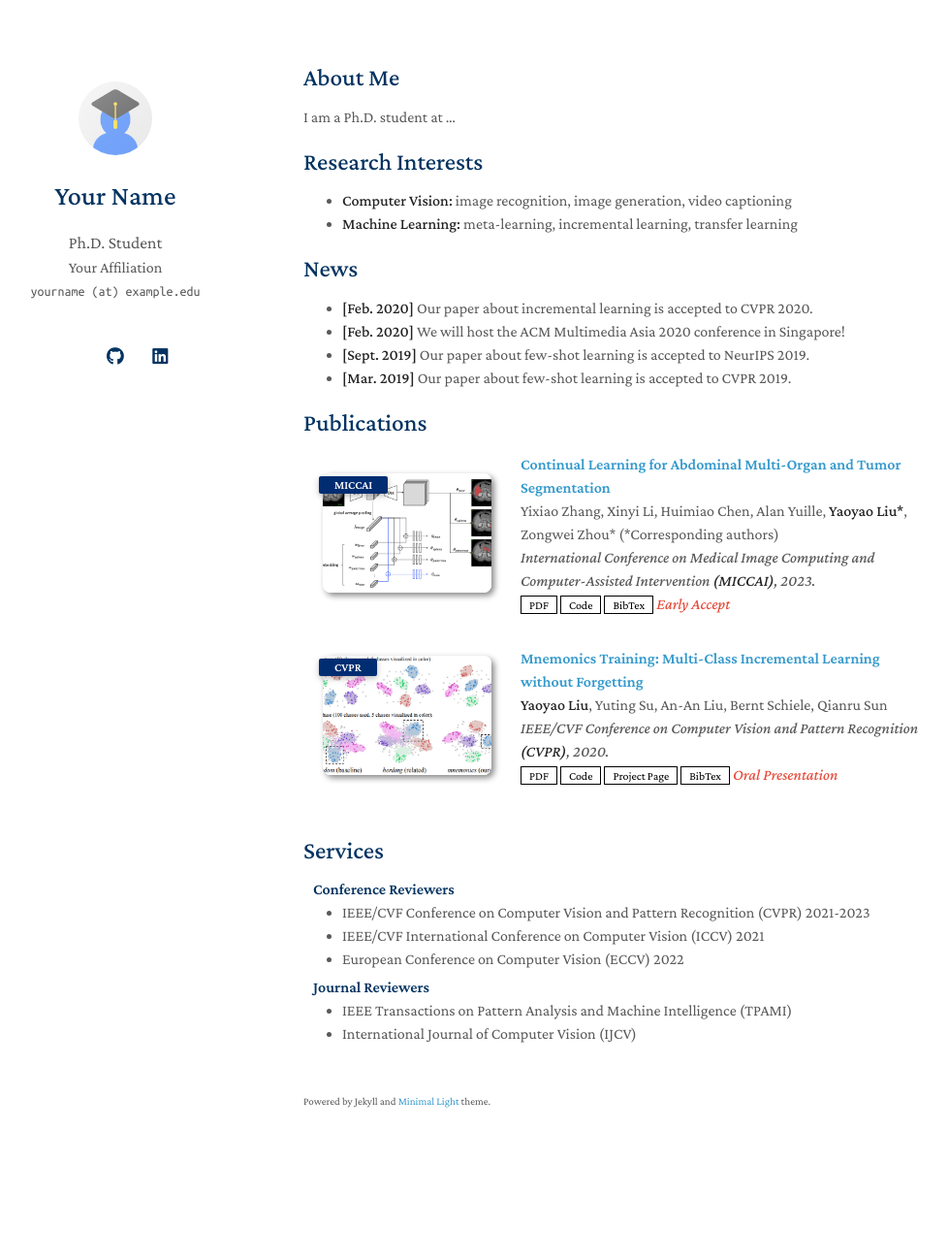
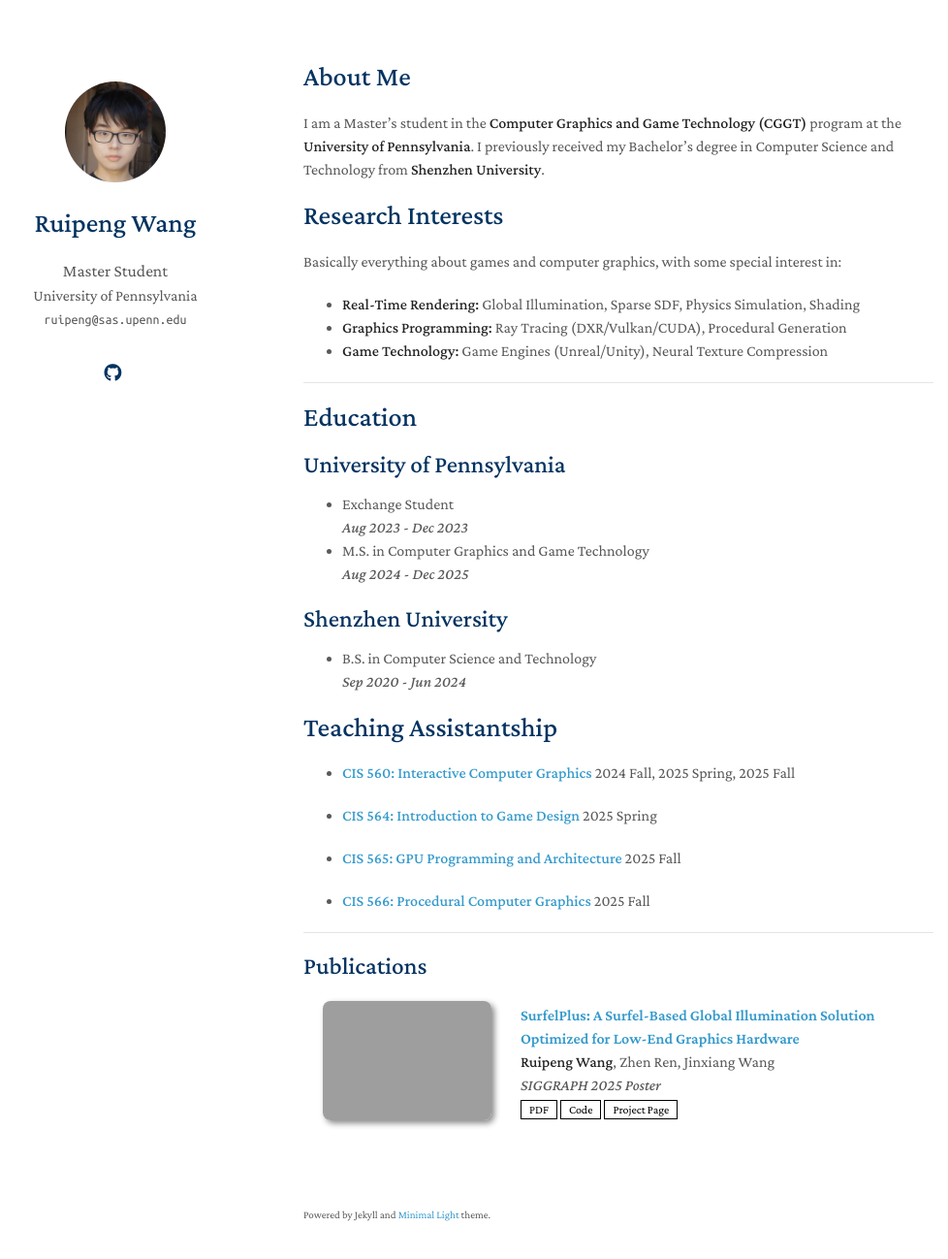
Before and after one commit to WANG-Ruipeng/wang-ruipeng.github.io, a Jekyll site: the page built from index.md, in a window 1280 px wide and 1333 px high. Shown: the top 1298 px of the window at 97% size, without its empty margins (157-1135 px from the left). Built offline with Jekyll 4.4.1, drawn with Linux system fonts in a browser that asks for light colours; a style sheet for code colours, icons or effects is not loaded; our own code applies the rules of GitHub Pages for plain Markdown files; grey boxes are pictures that could not be loaded.

Commit message:
11.16 Update

```diff
--- a/Gemfile
+++ b/Gemfile
@@ -3,3 +3,5 @@ source "https://rubygems.org"
 gem "jekyll", "~> 3.8.5"
 
 gem "webrick", "~> 1.8"
+
+gem "rexml", "~> 3.4"
--- a/_config.yml
+++ b/_config.yml
@@ -1,28 +1,24 @@
 # Basic Information
-title: Your Name
-position: Ph.D. Student
-affiliation: Your Affiliation
-email: yourname (at) example.edu
+title: Ruipeng Wang
+position: Master Student
+affiliation: University of Pennsylvania
+email: ruipeng@sas.upenn.edu
 
 # Search Engine Optimization (SEO)
 # The following information is used to improve the website traffic from search engines, e.g., Google.
-keywords: minimal light
-description: The Minimal Light is a simple and elegant jekyll theme for academic personal homepage.
-canonical: https://minimal-light-theme.yliu.me/
+keywords: Ruipeng Wang
+description: This is the personal website of Ruipeng Wang, a Master student at University of Pennsylvania.
+canonical: https://wang-ruipeng.github.io/
 
 # Links
 # If you don't need one of them, you may delete the corresponding line.
-google_scholar: https://scholar.google.com/
-cv_link: assets/files/curriculum_vitae.pdf
-github_link: https://github.com/
-linkedin: https://www.linkedin.com/
-twitter: https://twitter.com/
+github_link: https://github.com/WANG-Ruipeng
 
 # Images (e.g., your profile picture and your website's favicon)
 # "favicon" and "favicon_dark" are used for the light and dark modes, respectively.
-avatar: ./assets/img/avatar.png
-favicon: ./assets/img/favicon.png
-favicon_dark: ./assets/img/favicon-dark.png
+avatar: ./assets/img/avatar.jpg
+favicon: ./assets/img/favicon.ico
+favicon_dark: ./assets/img/favicon.ico
 
 # Footnote
 # You may use the option to disable the footnote, "Powered by Jekyll and Minimal Light theme."
--- a/_data/publications.yml
+++ b/_data/publications.yml
@@ -1,22 +1,8 @@
 main:
-
-  - title: Continual Learning for Abdominal Multi-Organ and Tumor Segmentation
-    authors: Yixiao Zhang, Xinyi Li, Huimiao Chen, Alan Yuille, <strong>Yaoyao Liu*</strong>, Zongwei Zhou* (*Corresponding authors)
-    conference_short: MICCAI
-    conference: International Conference on Medical Image Computing and Computer-Assisted Intervention <strong>(MICCAI)</strong>, 2023.
-    pdf: https://arxiv.org/pdf/2306.00988.pdf
-    code: https://github.com/MrGiovanni/ContinualLearning
-    bibtex: https://bib.yliu.me/MICCAI23.txt
-    image: ./assets/img/teaser_example_2.png
-    notes: Early Accept
-
-  - title: "Mnemonics Training: Multi-Class Incremental Learning without Forgetting"
-    authors: <strong>Yaoyao Liu</strong>, Yuting Su, An-An Liu, Bernt Schiele, Qianru Sun
-    conference_short: CVPR
-    conference: IEEE/CVF Conference on Computer Vision and Pattern Recognition <strong>(CVPR)</strong>, 2020.
-    pdf: https://arxiv.org/pdf/2002.10211.pdf
-    code: https://github.com/yaoyao-liu/class-incremental-learning/tree/main/mnemonics-training
-    page: https://class-il.mpi-inf.mpg.de/mnemonics/
-    bibtex: https://class-il.mpi-inf.mpg.de/mnemonics/
-    notes: Oral Presentation
-    image: ./assets/img/teaser_example.png
+  - title: "SurfelPlus: A Surfel-Based Global Illumination Solution Optimized for Low-End Graphics Hardware"
+    authors: <strong>Ruipeng Wang</strong>, Zhen Ren, Jinxiang Wang
+    conference: SIGGRAPH 2025 Poster
+    pdf: https://dl.acm.org/doi/10.1145/3721250.3742969
+    code: https://github.com/WANG-Ruipeng/SurfelPlus
+    page: https://wang-ruipeng.github.io/SurfelPlus/
+    image: ./assets/img/SurfelPlusTeaser.png
--- a/_includes/publications.md
+++ b/_includes/publications.md
@@ -18,8 +18,10 @@
   <div class="col-sm-9" style="position: relative;padding-right: 15px;padding-left: 20px;">
       <div class="title"><a href="{{ link.pdf }}">{{ link.title }}</a></div>
       <div class="author">{{ link.authors }}</div>
+      {% if link.conference %}
       <div class="periodical"><em>{{ link.conference }}</em>
       </div>
+      {% endif %}
     <div class="links">
       {% if link.pdf %}
       <a href="{{ link.pdf }}" class="btn btn-sm z-depth-0" role="button" target="_blank" style="font-size:12px;">PDF</a>
--- a/_includes/services.md
+++ /dev/null
@@ -1,16 +0,0 @@
-## Services
-
-<h4 style="margin:0 10px 0;">Conference Reviewers</h4>
-
-<ul style="margin:0 0 5px;">
-  <li><a href="http://cvpr2023.thecvf.com/"><autocolor>IEEE/CVF Conference on Computer Vision and Pattern Recognition (CVPR) 2021-2023</autocolor></a></li>
-  <li><a href="http://iccv2021.thecvf.com/"><autocolor>IEEE/CVF International Conference on Computer Vision (ICCV) 2021</autocolor></a></li>
-  <li><a href="https://eccv2022.ecva.net/"><autocolor>European Conference on Computer Vision (ECCV) 2022</autocolor></a></li>
-</ul>
-
-<h4 style="margin:0 10px 0;">Journal Reviewers</h4>
-
-<ul style="margin:0 0 20px;">
-  <li><a href="https://www.computer.org/csdl/journal/tp"><autocolor>IEEE Transactions on Pattern Analysis and Machine Intelligence (TPAMI)</autocolor></a></li>
-  <li><a href="https://www.springer.com/journal/11263"><autocolor>International Journal of Computer Vision (IJCV)</autocolor></a></li>
-</ul>
--- a/index.md
+++ b/index.md
@@ -2,22 +2,40 @@
 layout: homepage
 ---
 
-## About Me
+# About Me
 
-I am a Ph.D. student at ...
+I am a Master's student in the **Computer Graphics and Game Technology (CGGT)** program at the **University of Pennsylvania**. I previously received my Bachelor's degree in Computer Science and Technology from **Shenzhen University**.
 
-## Research Interests
+# Research Interests
 
-- **Computer Vision:** image recognition, image generation, video captioning
-- **Machine Learning:** meta-learning, incremental learning, transfer learning
+Basically everything about games and computer graphics, with some special interest in:
+- **Real-Time Rendering:** Global Illumination, Sparse SDF, Physics Simulation, Shading
+- **Graphics Programming:** Ray Tracing (DXR/Vulkan/CUDA), Procedural Generation
+- **Game Technology:** Game Engines (Unreal/Unity), Neural Texture Compression
 
-## News
+---
 
-- **[Feb. 2020]** Our paper about incremental learning is accepted to CVPR 2020.
-- **[Feb. 2020]** We will host the ACM Multimedia Asia 2020 conference in Singapore!
-- **[Sept. 2019]** Our paper about few-shot learning is accepted to NeurIPS 2019.
-- **[Mar. 2019]** Our paper about few-shot learning is accepted to CVPR 2019.
+# Education
+
+## University of Pennsylvania
+- Exchange Student
+*Aug 2023 - Dec 2023*
+- M.S. in Computer Graphics and Game Technology
+*Aug 2024 - Dec 2025*
+
+## Shenzhen University
+- B.S. in Computer Science and Technology
+*Sep 2020 - Jun 2024*
+
+# Teaching Assistantship
+- **[CIS 560: Interactive Computer Graphics](https://www.cis.upenn.edu/~cis4600/current/index.html)** 2024 Fall, 2025 Spring, 2025 Fall
+
+- **[CIS 564: Introduction to Game Design](https://cis-5640-spring-2025.github.io/)** 2025 Spring
+
+- **[CIS 565: GPU Programming and Architecture](https://cis565-fall-2024.github.io/)** 2025 Fall
+
+- **[CIS 566: Procedural Computer Graphics](https://github.com/CIS-5660-Fall-2025)** 2025 Fall
+
+---
 
 {% include_relative _includes/publications.md %}
-
-{% include_relative _includes/services.md %}
```
Also changed, not shown: assets/img/avatar.jpg (added), assets/img/avatar.png (deleted), assets/img/favicon-dark.png (deleted), assets/img/favicon.ico (added), assets/img/favicon.png (deleted), assets/img/teaser_example.png (deleted), assets/img/teaser_example_2.png (deleted), 1 other file.
